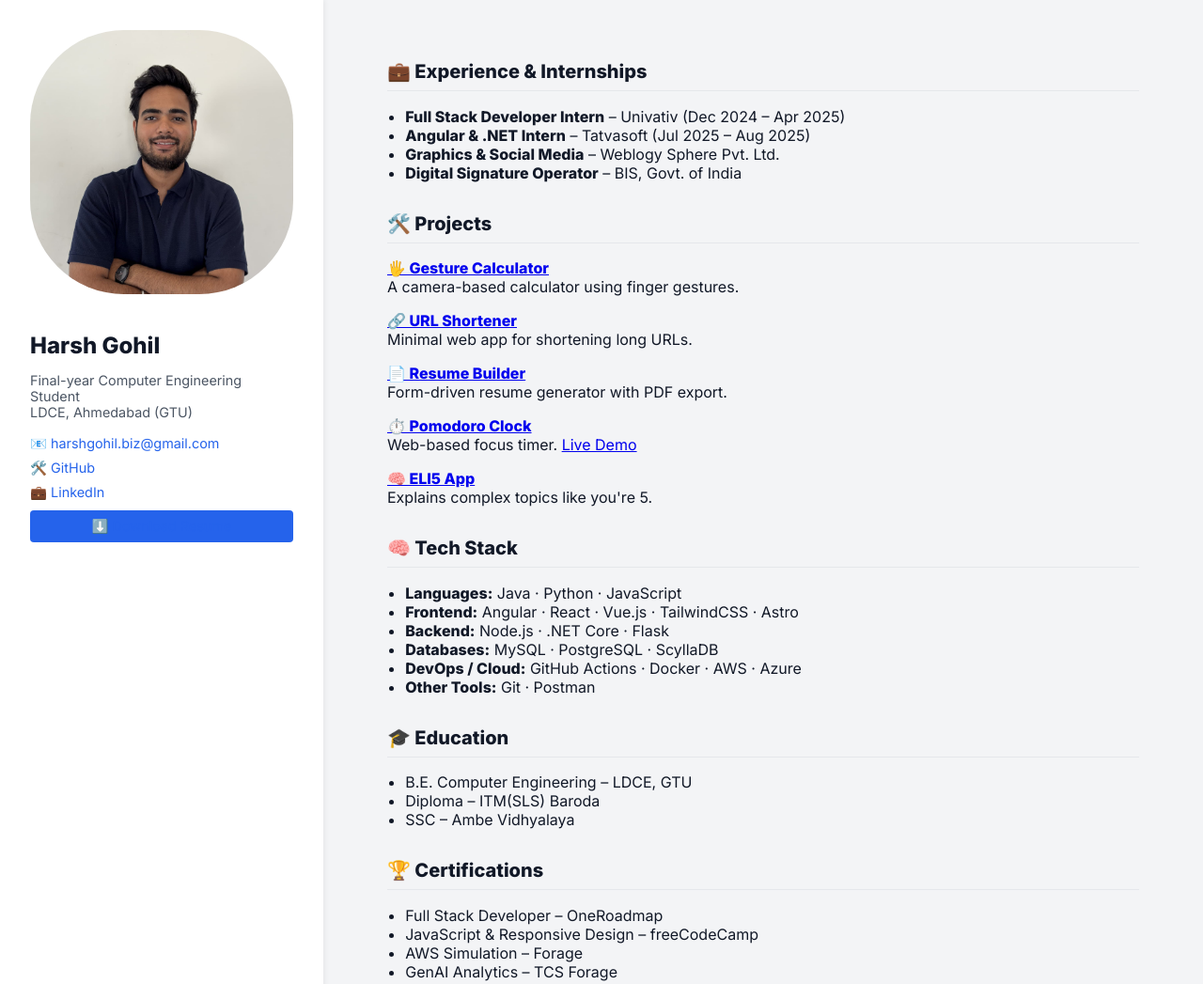
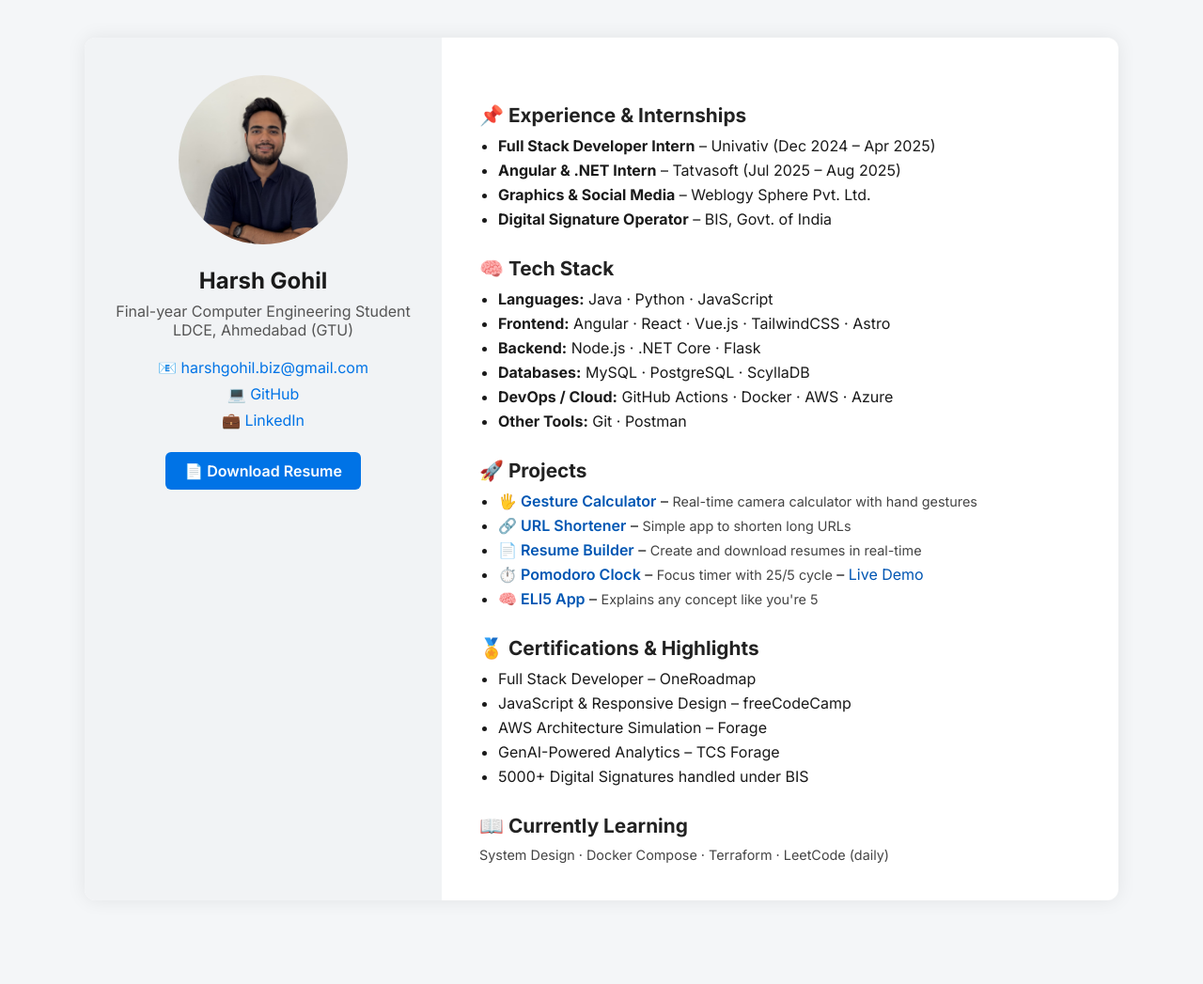
Before and after one commit to harshh999/harshgohil.me, a plain HTML site: page index.html in a window 1280 px wide. Shown: the top 1047 px of the page at 94% size. After the commit the page ends 998 px from the top, so only its background shows below. Drawn offline with Linux system fonts and the light colour scheme.

Commit message:
Redesigned portfolio with modern layout

```diff
--- a/index.html
+++ b/index.html
@@ -1,96 +1,119 @@
 <!DOCTYPE html>
 <html lang="en">
 <head>
-  <meta charset="UTF-8">
-  <meta name="viewport" content="width=device-width, initial-scale=1.0">
+  <meta charset="UTF-8" />
+  <meta name="viewport" content="width=device-width, initial-scale=1.0" />
   <title>Harsh Gohil | Portfolio</title>
-  <link href="https://fonts.googleapis.com/css2?family=Inter:wght@400;600;800&display=swap" rel="stylesheet">
+  <link href="https://fonts.googleapis.com/css2?family=Inter:wght@400;600;700&display=swap" rel="stylesheet">
   <style>
+    * {
+      box-sizing: border-box;
+      margin: 0;
+      padding: 0;
+    }
     body {
-      margin: 0;
       font-family: 'Inter', sans-serif;
-      background: #f3f4f6;
-      color: #111827;
+      background: #f4f6f8;
+      color: #1a1a1a;
     }
-    .main {
+    .wrapper {
       display: flex;
-      min-height: 100vh;
+      flex-direction: column;
+      max-width: 1100px;
+      margin: 40px auto;
+      background: #fff;
+      border-radius: 12px;
+      box-shadow: 0 0 20px rgba(0,0,0,0.08);
+      overflow: hidden;
     }
-    .sidebar {
-      background: #fff;
-      padding: 2rem;
-      width: 280px;
-      box-shadow: 2px 0 5px rgba(0,0,0,0.05);
+    @media(min-width: 768px) {
+      .wrapper {
+        flex-direction: row;
+      }
     }
-    .sidebar img {
-      width: 100%;
-      border-radius: 100px;
-      margin-bottom: 1rem;
+    .left {
+      flex: 1;
+      background: #f1f3f5;
+      padding: 40px 30px;
+      text-align: center;
     }
-    .sidebar h1 {
+    .left img {
+      width: 180px;
+      height: 180px;
+      object-fit: cover;
+      border-radius: 50%;
+      margin-bottom: 20px;
+    }
+    .left h2 {
       font-size: 1.5rem;
-      margin-bottom: 0.5rem;
+      font-weight: 700;
     }
-    .sidebar p {
-      font-size: 0.9rem;
-      color: #4b5563;
-      margin-bottom: 1rem;
+    .left p {
+      margin: 8px 0 20px;
+      color: #555;
     }
-    .sidebar a {
+    .left a {
       display: block;
-      margin-bottom: 0.5rem;
-      color: #2563eb;
+      margin-bottom: 8px;
+      color: #0073e6;
       text-decoration: none;
-      font-size: 0.9rem;
     }
-    .sidebar a:hover {
+    .left .resume-btn {
+      display: inline-block;
+      margin-top: 16px;
+      background: #0073e6;
+      color: #fff;
+      padding: 10px 20px;
+      border-radius: 6px;
+      text-decoration: none;
+      font-weight: 600;
+    }
+    .right {
+      flex: 2;
+      padding: 40px;
+    }
+    h3 {
+      margin-top: 30px;
+      margin-bottom: 10px;
+      font-size: 1.3rem;
+      color: #222;
+    }
+    ul {
+      padding-left: 20px;
+      margin-bottom: 20px;
+    }
+    li {
+      margin-bottom: 6px;
+    }
+    a {
+      color: #0056b3;
+      text-decoration: none;
+    }
+    a:hover {
       text-decoration: underline;
     }
-    .content {
-      flex: 1;
-      padding: 2rem;
-      max-width: 800px;
-      margin: auto;
+    .project-title {
+      font-weight: 600;
     }
-    h2 {
-      margin-top: 2rem;
-      font-size: 1.25rem;
-      color: #111827;
-      border-bottom: 1px solid #e5e7eb;
-      padding-bottom: 0.5rem;
-    }
-    ul {
-      padding-left: 1.2rem;
-    }
-    .project {
-      margin-bottom: 1rem;
-    }
-    .button {
-      background: #2563eb;
-      color: white;
-      padding: 8px 12px;
-      border-radius: 4px;
-      text-align: center;
-      text-decoration: none;
-      display: inline-block;
-      margin-top: 10px;
+    .small {
+      font-size: 0.9rem;
+      color: #444;
     }
   </style>
 </head>
 <body>
-  <div class="main">
-    <aside class="sidebar">
+  <div class="wrapper">
+    <div class="left">
       <img src="profile.jpg" alt="Harsh Gohil">
-      <h1>Harsh Gohil</h1>
+      <h2>Harsh Gohil</h2>
       <p>Final-year Computer Engineering Student<br>LDCE, Ahmedabad (GTU)</p>
       <a href="mailto:harshgohil.biz@gmail.com">📧 harshgohil.biz@gmail.com</a>
-      <a href="https://github.com/harshh999" target="_blank">🛠️ GitHub</a>
+      <a href="https://github.com/harshh999" target="_blank">💻 GitHub</a>
       <a href="https://www.linkedin.com/in/harsh-gohil-42519034b/" target="_blank">💼 LinkedIn</a>
-      <a class="button" href="LDCE_HARSH_GOHIL_COMPUTER.pdf" download>⬇️ Download Resume</a>
-    </aside>
-
-    <section class="content">
-      <h2>💼 Experience & Internships</h2>
+      <a href="LDCE_HARSH_GOHIL_COMPUTER.pdf" class="resume-btn" download>📄 Download Resume</a>
+    </div>
+    <div class="right">
+      <h3>📌 Experience & Internships</h3>
       <ul>
         <li><strong>Full Stack Developer Intern</strong> – Univativ (Dec 2024 – Apr 2025)</li>
         <li><strong>Angular & .NET Intern</strong> – Tatvasoft (Jul 2025 – Aug 2025)</li>
@@ -98,29 +121,7 @@
         <li><strong>Digital Signature Operator</strong> – BIS, Govt. of India</li>
       </ul>
 
-      <h2>🛠️ Projects</h2>
-      <div class="project">
-        <strong><a href="https://github.com/harshh999/gesture-calculator">🖐️ Gesture Calculator</a></strong><br>
-        A camera-based calculator using finger gestures.
-      </div>
-      <div class="project">
-        <strong><a href="https://github.com/harshh999/URL-Shortner">🔗 URL Shortener</a></strong><br>
-        Minimal web app for shortening long URLs.
-      </div>
-      <div class="project">
-        <strong><a href="https://github.com/harshh999/resume-builder">📄 Resume Builder</a></strong><br>
-        Form-driven resume generator with PDF export.
-      </div>
-      <div class="project">
-        <strong><a href="https://github.com/harshh999/Pomodoro-Clock">⏱️ Pomodoro Clock</a></strong><br>
-        Web-based focus timer. <a href="https://pomodoro-timer-exclusive.netlify.app/">Live Demo</a>
-      </div>
-      <div class="project">
-        <strong><a href="https://github.com/harshh999/eli5-app">🧠 ELI5 App</a></strong><br>
-        Explains complex topics like you're 5.
-      </div>
-
-      <h2>🧠 Tech Stack</h2>
+      <h3>🧠 Tech Stack</h3>
       <ul>
         <li><strong>Languages:</strong> Java · Python · JavaScript</li>
         <li><strong>Frontend:</strong> Angular · React · Vue.js · TailwindCSS · Astro</li>
@@ -130,21 +131,27 @@
         <li><strong>Other Tools:</strong> Git · Postman</li>
       </ul>
 
-      <h2>🎓 Education</h2>
+      <h3>🚀 Projects</h3>
       <ul>
-        <li>B.E. Computer Engineering – LDCE, GTU</li>
-        <li>Diploma – ITM(SLS) Baroda</li>
-        <li>SSC – Ambe Vidhyalaya</li>
+        <li><span class="project-title">🖐️ <a href="https://github.com/harshh999/gesture-calculator">Gesture Calculator</a></span> – <span class="small">Real-time camera calculator with hand gestures</span></li>
+        <li><span class="project-title">🔗 <a href="https://github.com/harshh999/URL-Shortner">URL Shortener</a></span> – <span class="small">Simple app to shorten long URLs</span></li>
+        <li><span class="project-title">📄 <a href="https://github.com/harshh999/resume-builder">Resume Builder</a></span> – <span class="small">Create and download resumes in real-time</span></li>
+        <li><span class="project-title">⏱️ <a href="https://github.com/harshh999/Pomodoro-Clock">Pomodoro Clock</a></span> – <span class="small">Focus timer with 25/5 cycle</span> – <a href="https://pomodoro-timer-exclusive.netlify.app/">Live Demo</a></li>
+        <li><span class="project-title">🧠 <a href="https://github.com/harshh999/eli5-app">ELI5 App</a></span> – <span class="small">Explains any concept like you're 5</span></li>
       </ul>
 
-      <h2>🏆 Certifications</h2>
+      <h3>🏅 Certifications & Highlights</h3>
       <ul>
         <li>Full Stack Developer – OneRoadmap</li>
         <li>JavaScript & Responsive Design – freeCodeCamp</li>
-        <li>AWS Simulation – Forage</li>
-        <li>GenAI Analytics – TCS Forage</li>
+        <li>AWS Architecture Simulation – Forage</li>
+        <li>GenAI-Powered Analytics – TCS Forage</li>
+        <li>5000+ Digital Signatures handled under BIS</li>
       </ul>
-    </section>
+
+      <h3>📖 Currently Learning</h3>
+      <p class="small">System Design · Docker Compose · Terraform · LeetCode (daily)</p>
+    </div>
   </div>
 </body>
 </html>
```
